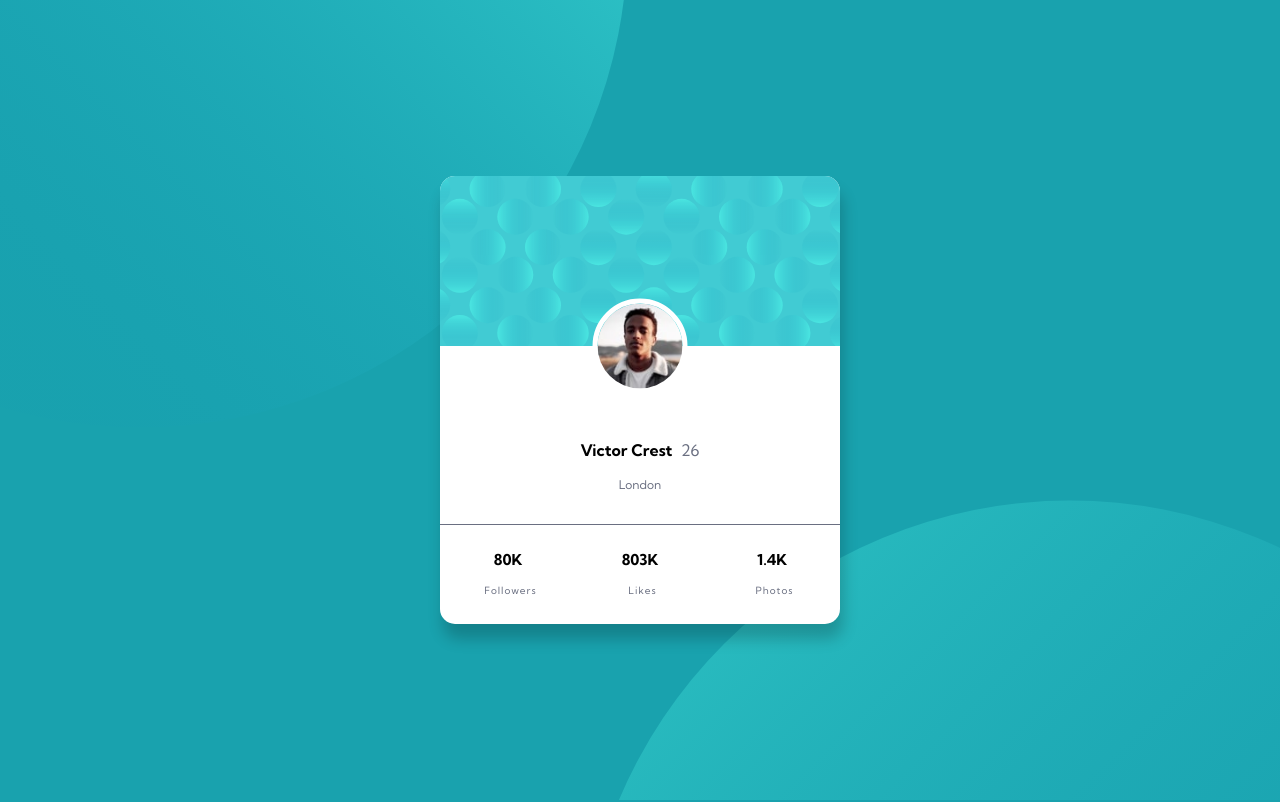
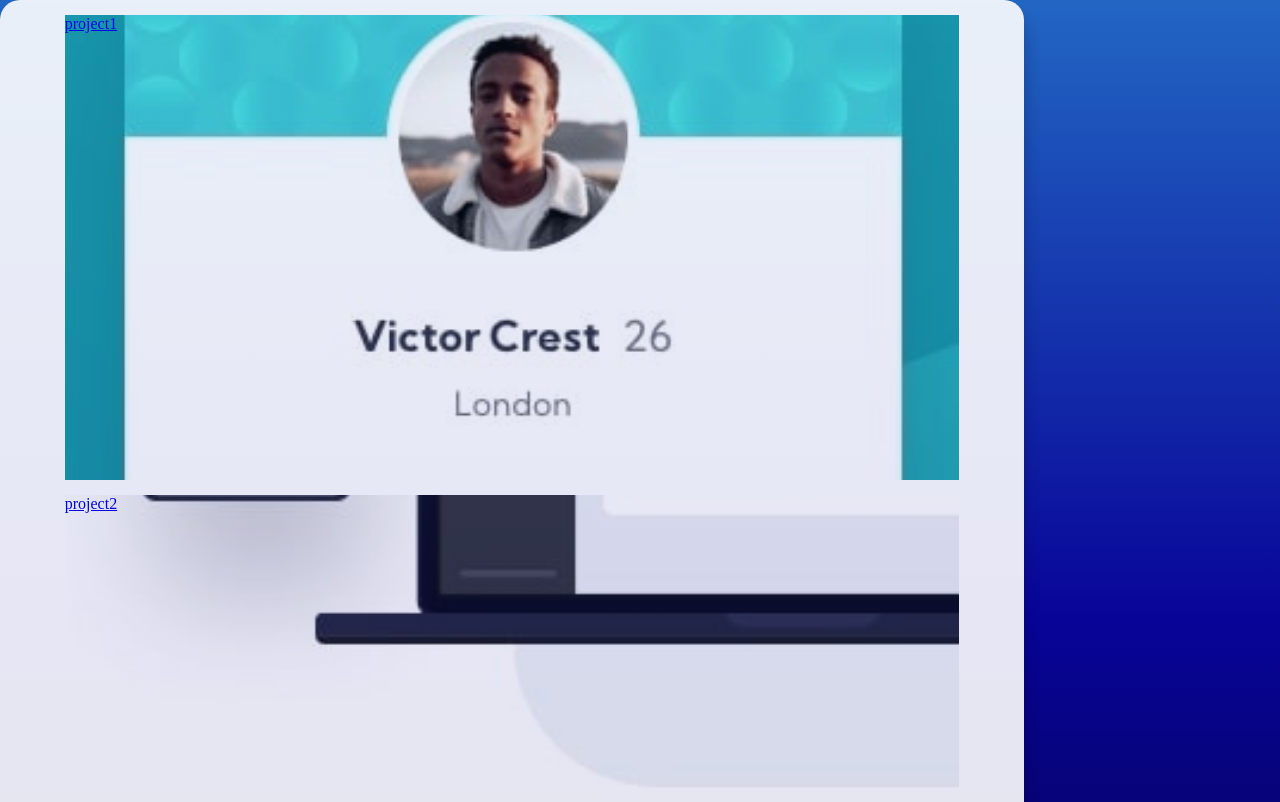
Before and after one commit to F-Agata/frontendmentor, a website built with webpack: page src/pages/index.html in a window 1280 px wide. Shown: the top 802 px of the page. Built offline with nearby package versions, Linux system fonts and the light colour scheme.

Commit message:
create a menu of projects

```diff
--- a/src/js/index.js
+++ b/src/js/index.js
@@ -1 +1,3 @@
 import '../scss/main.scss';
+
+import "./project2/project2";
--- a/src/pages/index.html
+++ b/src/pages/index.html
@@ -1,53 +1,33 @@
 <!doctype html>
-<html lang="en">
+<html lang="pl">
 <head>
     <meta charset="UTF-8">
     <meta name="viewport"
           content="width=device-width, user-scalable=no, initial-scale=1.0, maximum-scale=1.0, minimum-scale=1.0">
     <meta http-equiv="X-UA-Compatible" content="ie=edge">
-    <title></title>
+    <title>menu</title>
 </head>
 <body>
+<div class="www">
+<!--    <div class="bg-gradient"></div>-->
 
-<div class="wrapp">
+    <div class="together-projects">
 
-    <div class="bg">
-        <div class="bg__bottom">
-            <img class="bg__img" src="../assets/img/bg-pattern-bottom.svg" alt="">
-        </div>
-        <div class="bg__top">
-            <img class="bg__img" src="../assets/img/bg-pattern-top.svg" alt="">
-        </div>
-    </div>
-
-    <div class="info-card">
-        <section class="info-card__top"></section>
-
-        <section class="info-card__middle ">
-            <h1 class="info-card__name">Victor Crest <span class="info-card__age">26</span></h1>
-            <p class="info-card__city">London</p>
+        <section class="together-projects__projects">
+           <div class="together-projects__projects-img together-projects__projects-img--project1"><a class="together-projects__projects-link" href="project1.html">project1</a> </div>
         </section>
 
-        <section class="info-card__bottom statistics">
-            <article class="statistics__paragraph">
-            <h1 class="statistics__number">80K</h1>
-            <p class="statistics__description">Followers</p>
-            </article>
-            <article class="statistics__paragraph">
-                <h1 class="statistics__number">803K</h1>
-                <p class="statistics__description">Likes</p>
-            </article>
-            <article class="statistics__paragraph">
-                <h1 class="statistics__number">1.4K</h1>
-                <p class="statistics__description">Photos</p>
-            </article>
+        <section class="together-projects__projects">
+            <div class="together-projects__projects-img together-projects__projects-img--project2"><a class="together-projects__projects-link" href="project2.html">project2</a> </div>
         </section>
 
-        <div class="info-card__photo"><img class="info-card__img-photo" src="../assets/img/image-victor.jpg" alt="Photo Victor"></div>
+        <section class="together-projects__projects">
+            <div class="together-projects__projects-img together-projects__projects-img--project3"><a class="together-projects__projects-link" href="project3.html">project3</a> </div>
+        </section>
+
 
 
     </div>
-
 </div>
 </body>
 </html>
--- a/src/scss/main.scss
+++ b/src/scss/main.scss
@@ -1 +1,2 @@
+@import "mainMenu";
 @import "project1/project1";
--- /dev/null
+++ b/src/scss/mainMenu.scss
@@ -0,0 +1,69 @@
+* {
+  margin: 0;
+  padding: 0;
+  box-sizing: border-box;
+}
+
+body, html {
+  height: 100%;
+}
+
+
+.www {
+
+
+  min-height: 100vh;
+  background: rgb(2,0,36);
+  background: repeating-linear-gradient(0deg, rgba(34,102,195,1) 0%, rgba(3,3,59,1) 21%, rgba(8,4,152,1) 58%, rgba(34,102,195,1) 100%);
+
+}
+
+
+
+.together-projects {
+
+  width: 80%;
+  //margin: 30px auto 30px auto;
+
+  display: flex;
+  flex-wrap: wrap;
+  justify-content: center;
+  align-content: center;
+
+  background-color: white;
+  opacity: 0.9;
+  border-radius: 20px;
+  box-shadow: 3px 15px 15px rgba(black, 0.2);
+  padding: 15px;
+
+  &__projects {
+    flex-basis: 90%;
+    height: 60vh;
+    padding-bottom: 15px;
+
+  }
+
+  &__projects-img {
+    width: 100%;
+    height: 100%;
+
+
+    background-repeat: no-repeat;
+    background-size: cover;
+    background-position: center;
+    &--project1 {
+      background-image: url("../assets/img/project1-mobile-design.jpg");
+    }
+    &--project2 {
+      background-image: url("../assets/img/project2-mobile-design.jpg");
+    }
+    &--project3 {
+      background-image: url("../assets/img/project1-mobile-design.jpg");
+    }
+
+  }
+
+  &__projects-link {
+    display: block;
+  }
+}
--- a/src/scss/project1/_backgraoud.scss
+++ b/src/scss/project1/_backgraoud.scss
@@ -1,3 +1,9 @@
+.wrapp {
+  height: 100vh;
+  font-family: "Kumbh Sans";
+  background-color: $darkCyan;
+}
+
 
 .bg {
   position: relative;
--- a/src/scss/project1/project1.scss
+++ b/src/scss/project1/project1.scss
@@ -4,12 +4,3 @@
 @import "_variables";
 @import "_backgraoud";
 @import "_card";
-
-body {
-
-  height: 100vh;
-  font-family: "Kumbh Sans";
-  font-size: 18px;
-  background-color: $darkCyan;
-
-}
```
Also changed, not shown: src/pages/project1.html (+41 -3 lines), src/pages/project3.html (added, +10 -0 lines), src/assets/img/project1-mobile-design.jpg (added), src/assets/img/project2-mobile-design.jpg (added), src/js/project2/project2.js (added).
